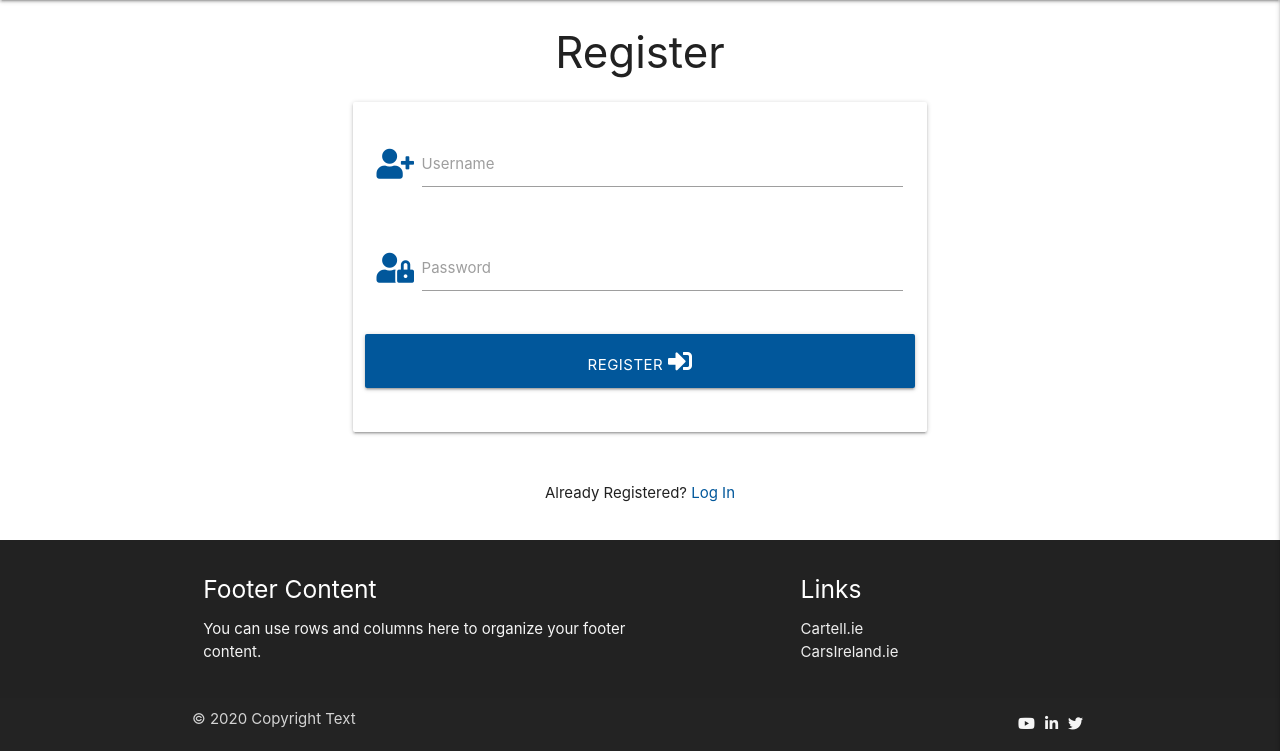
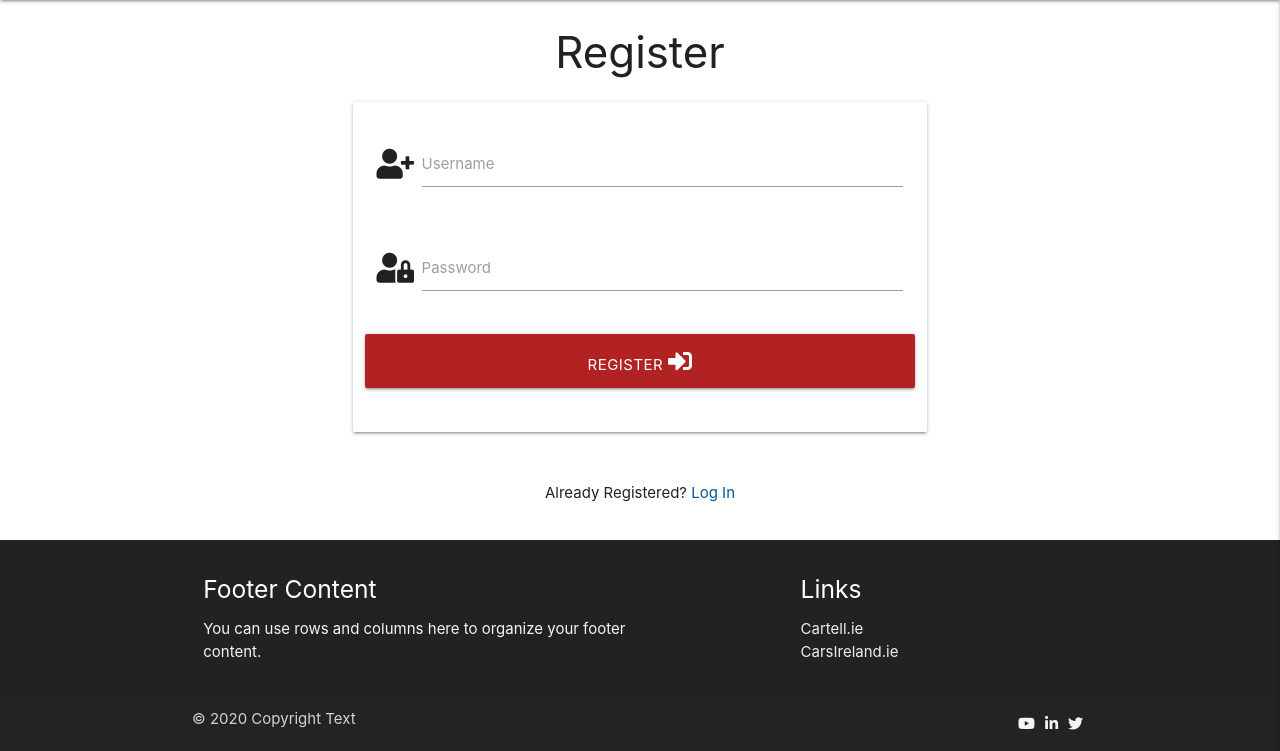
Before and after one commit to Cha-K28/data_centric_development_MSP3, a Flask app: page /register in a window 1280 px wide. Shown: the part 64-815 px from the top of the page. Run offline with Flask 2, Linux system fonts and the light colour scheme; some libraries are stand-ins or nearby versions.

Commit message:
add styling to log in and register buttons and button in carosel

```diff
--- a/static/css/style.css
+++ b/static/css/style.css
@@ -29,3 +29,7 @@ h2 {
 
   text-align: center;
 }
+
+.form_button{
+    background-color: firebrick;
+}
--- a/static/js/script.js
+++ b/static/js/script.js
@@ -8,7 +8,8 @@
 
     $('.carousel.carousel-slider').carousel({
         fullWidth: true,
-        indicators: true
+        indicators: true,
+        duration: 200
     });
 
 
--- a/templates/home.html
+++ b/templates/home.html
@@ -6,7 +6,7 @@
 
   <div class="carousel carousel-slider center">
     <div class="carousel-fixed-item center">
-      <a class="btn waves-effect white grey-text darken-text-2" href="{{ url_for('login') }}" >Log In</a>
+      <a class="btn waves-effect form_button white-text darken-text-2" href="{{ url_for('login') }}" >Log In</a>
     </div>
     <div class="carousel-item " href="#one!">
         <img src="https://www.autopolar.net/wp-content/uploads/2018/03/97a76d0a9c21be0b2c0ae7479b860e88-1920x960.jpg"/>
--- a/templates/register.html
+++ b/templates/register.html
@@ -10,7 +10,7 @@
                 <!-- username -->
                 <div class="row">
 					<div class="input-field col s12">
-						<i class="fas fa-user-plus prefix light-blue-text text-darken-4"></i>
+						<i class="fas fa-user-plus prefix"></i>
 						<input id="username" name="username" type="text" minlength="5"
                             maxlength="15" class="validate" required>
 						<label for="username">Username</label>
@@ -19,7 +19,7 @@
                 <!-- passowrd -->
                 <div class="row">
                     <div class="input-field col s12">
-						<i class="fas fa-user-lock prefix light-blue-text text-darken-4"></i>
+						<i class="fas fa-user-lock prefix"></i>
                         <input id="password" name="password" type="password" minlength="5"
                             maxlength="15" pattern="^[a-zA-Z0-9]{5,15}$" class="validate" required>
                         <label for="password">Password</label>
@@ -27,7 +27,7 @@
                 </div>
                 <!-- register -->
                 <div class="row">
-                    <button type="submit" class="col s12 btn-large light-blue darken-4 text-shadow">
+                    <button type="submit" class="col s12 btn-large form_button text-shadow">
                         Register <i class="fas fa-sign-in-alt"></i>
                     </button>
                 </div>
```
Also changed, not shown: templates/login.html (+4 -4 lines).
